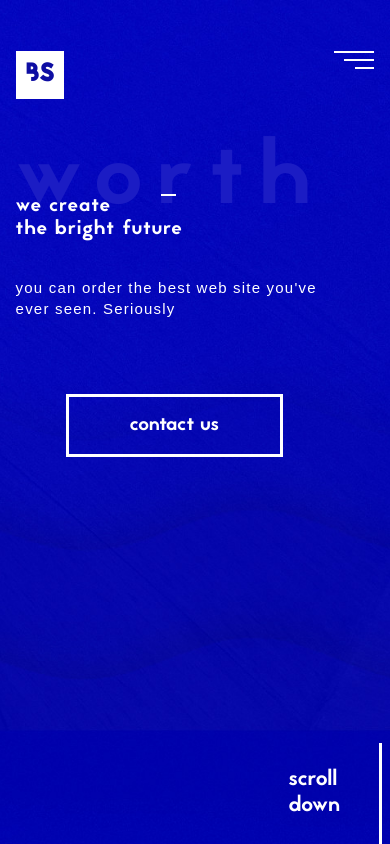
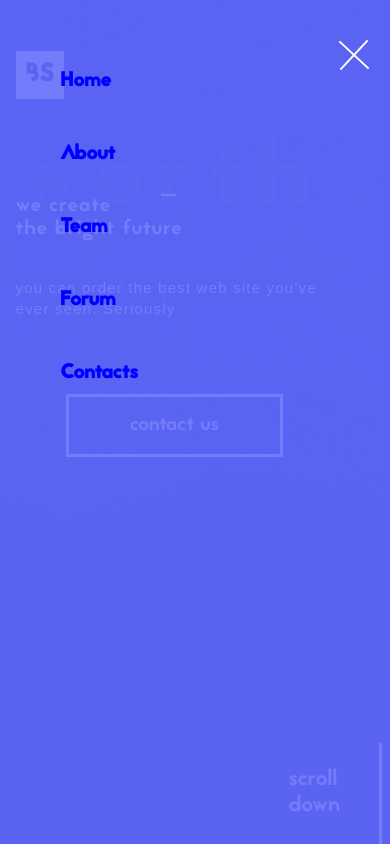
Before and after one commit to Andrey999/figma-small-project, a website with bundled scripts: page index.html in a window 390 px wide. Both pictures are taken after a click on the element 354 px from the left and 62 px from the top of the page. Shown: the top 844 px of the page. Built offline with nearby package versions, Linux system fonts and the light colour scheme; files whose address does not match are found by name.

Commit message:
hamburger menu add

```diff
--- a/index.html
+++ b/index.html
@@ -4,29 +4,32 @@
     <meta charset="UTF-8">
     <title>Small project</title>
     <meta name="viewport" content="width=device-width, initial-scale=1.0">
-    <link rel="stylesheet" href="build/css/style.css">
+    <!--<link rel="stylesheet" href="build/css/style.css">-->
     <link rel="stylesheet" href="build/css/all.css">
 </head>
 <body>
+
 <!--  header  -->
 <header class="header" id="header">
     <div class="wrapper">
         <nav class="navigation">
+            <!-- logo-left -->
             <div class="header__logo-left">
                 <a href="#">BS</a>
             </div>
-
+            <!-- logo-center -->
             <div class="header__logo-center">
                 <p>braaah</p>
             </div>
+            <!-- hamburger-menu  -->
+            <div class="header__menu-burger" id="header__menu-burger">
+                <span id="line-1"></span>
+                <span id="line-2"></span>
+                <span id="line-3"></span>
+            </div>
 
-            <div class="header__menu-burger">
-                <span></span>
-                <span></span>
-                <span></span>
-            </div>
         </nav>
-
+        <!--  main text left   -->
         <section class="main__offer-left">
             <div class="main__offer-bg-text">worth</div>
             <div class="main__offer-text-left">
@@ -35,19 +38,30 @@
                 <a href="#" class="main__offer-btn btn">contact us</a>
             </div>
         </section>
-
+        <!--  main text  right   -->
         <section class="main__offer-right">
             <span>n</span>
             <span>e</span>
             <span>x</span>
             <span>t</span>
         </section>
-
+        <!--  scroll   -->
         <div class="main__scroll">
             <a href="#services" id="service" class="main__scroll-scrolling">scroll down</a>
         </div>
+    </div>  <!-- .wrapper -->
 
+    <!--mobile - menu-->
+    <div class="mobile-menu" id="mobile-menu">
+        <ul class="menu__list">
+            <li class="menu__list-item"><a href="#" class="menu__list-link">Home</a></li>
+            <li class="menu__list-item"><a href="#" class="menu__list-link">About</a></li>
+            <li class="menu__list-item"><a href="#" class="menu__list-link">Team</a></li>
+            <li class="menu__list-item"><a href="#" class="menu__list-link">Forum</a></li>
+            <li class="menu__list-item"><a href="#" class="menu__list-link">Contacts</a></li>
+        </ul>
     </div>
+
 </header>
 
 <!--      services    block          -->
@@ -92,7 +106,7 @@
                       <span class="services__item-more">+</span>
                   </li>
               </ul>
-          </div>
+          </div>  <!-- .wrapper -->
 
 </section>
 
@@ -124,5 +138,6 @@
 </footer>
 
 <script src="build/js/all.js"></script>
+
 </body>
 </html>
--- a/src/js/main.js
+++ b/src/js/main.js
@@ -1 +1,13 @@
-console.log('work');
+let menu = document.getElementById('header__menu-burger');
+let showMenu = document.getElementById('mobile-menu');
+menu.addEventListener('click', openMenu);
+
+function openMenu() {
+    let span1 = document.getElementById('line-1');
+    let span2 = document.getElementById('line-2');
+    let span3= document.getElementById('line-3');
+    showMenu.classList.toggle('mobile-menu_show');
+    span1.classList.toggle('line-1');
+    span2.classList.toggle('line-2-hidden');
+    span3.classList.toggle('line-3');
+}
--- a/src/scss/style.scss
+++ b/src/scss/style.scss
@@ -5,9 +5,8 @@
 body {
   font-family: 'Roboto', sans-serif;
   font-size: 16px;
-  -webkit-box-sizing: border-box;
-  -moz-box-sizing: border-box;
   box-sizing: border-box;
+  overflow-x: hidden;
 }
 
 a {
@@ -62,6 +61,7 @@
     height: 100vh;
   }
 }
+
 .header__logo-left {
   position: absolute;
   top: 6%;
@@ -106,8 +106,7 @@
   right: 0;
   top: 6%;
   cursor: pointer;
-
-
+  z-index: 10;
 
   span {
     width: 40px;
@@ -115,19 +114,71 @@
     display: block;
     background: #fff;
     margin-bottom: 6px;
+    transition: .4s ease;
 
-    &:hover {
-      width: 40px;
+    &:nth-child(1) {
+
+      &.line-1 {
+        width: 40px;
+        transform: translateX(21px) translateY(3px) rotateZ(133deg);
+      }
     }
 
     &:nth-child(2) {
       width: 30px;
       margin-left: 10px;
+
+      &.line-2-hidden {
+        display: none;
+      }
     }
     &:nth-child(3) {
       width: 19px;
       margin-left: 21px;
+
+      &.line-3 {
+        width: 40px;
+        transform: translateX(0px) translateY(-5px) rotateZ(-137deg);
+
+      }
     }
+  }
+}
+
+//  mobile menu
+.mobile-menu {
+  background: rgba(100, 110, 250, .9);
+  position: absolute;
+  z-index: 2;
+  width: 100vw;
+  height: 100vh;
+  top: 0;
+  left: 1600px;
+  transition: .2s ease;
+}
+
+.mobile-menu_show {
+  left: 0;
+}
+
+.menu__list {
+  display: flex;
+  justify-content: space-between;
+  flex-direction: column;
+  padding: 70px 60px;
+}
+
+.menu__list-item {
+  padding-bottom: 50px;
+}
+
+.menu__list-link {
+  font-size: 20px;
+  color: #0000FF;
+  font-weight: bold;
+
+  &:hover {
+    color: lighten(#0000FF, 10%);
   }
 }
 
@@ -208,6 +259,7 @@
     }
   }
 }
+
 // main scroll
 .main__scroll {
   position: absolute;
@@ -229,16 +281,9 @@
   }
 }
 
-a[ id="service" ]:target ~ #services ul.services__block {
-  -webkit-transform: translateY( 300px);
-  transform: translateY( 300px );
-}
-
-
 //  section  services
 .services {
   background: #fff;
-  //box-shadow: 0 10px 10px 0 #fff;
 }
 
 .services__title {
@@ -260,7 +305,6 @@
       content: '';
       display: block;
       position: absolute;
-      //top: 0;
       left: 350px;
       width: 39px;
       height: 4px;
@@ -268,6 +312,7 @@
     }
   }
 }
+
 //  services__block
 .services__block {
   display: flex;
@@ -412,15 +457,4 @@
 }
 
 
-
-
-
-
-
-
-
-
-
-
-
 @import "./media.scss";
```
Also changed, not shown: build/css/all.css, build/js/all.js.
